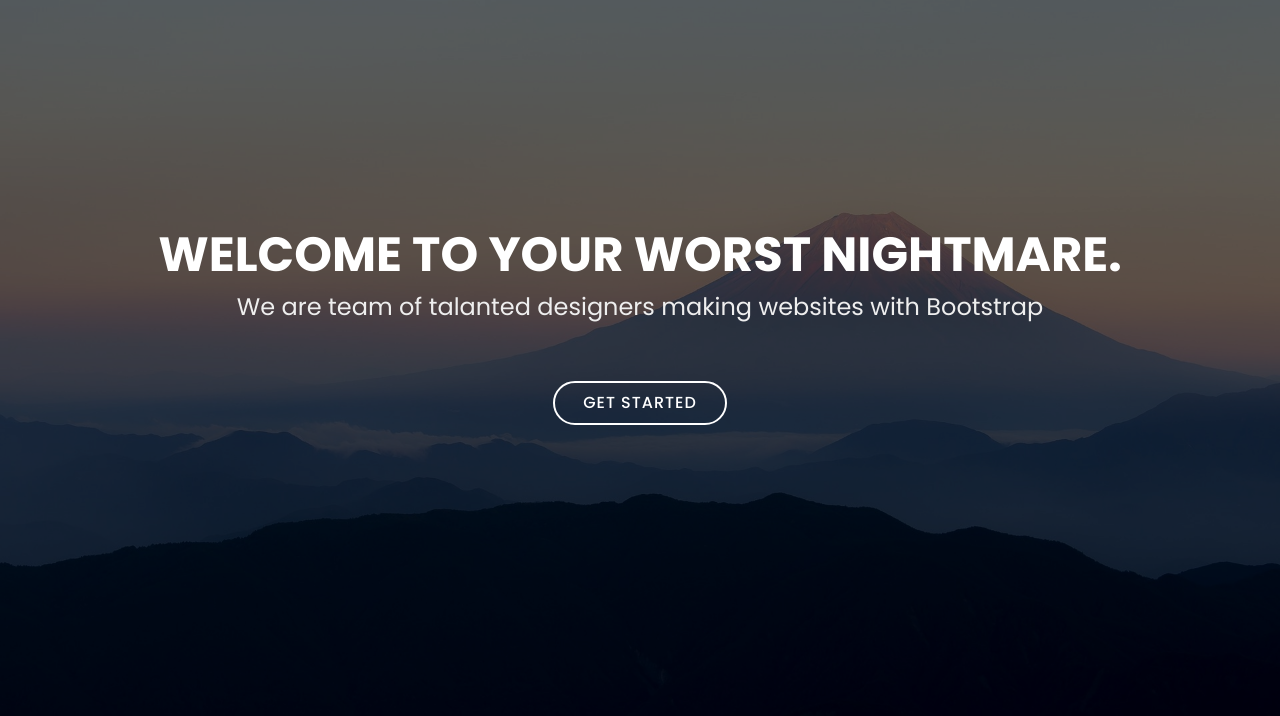
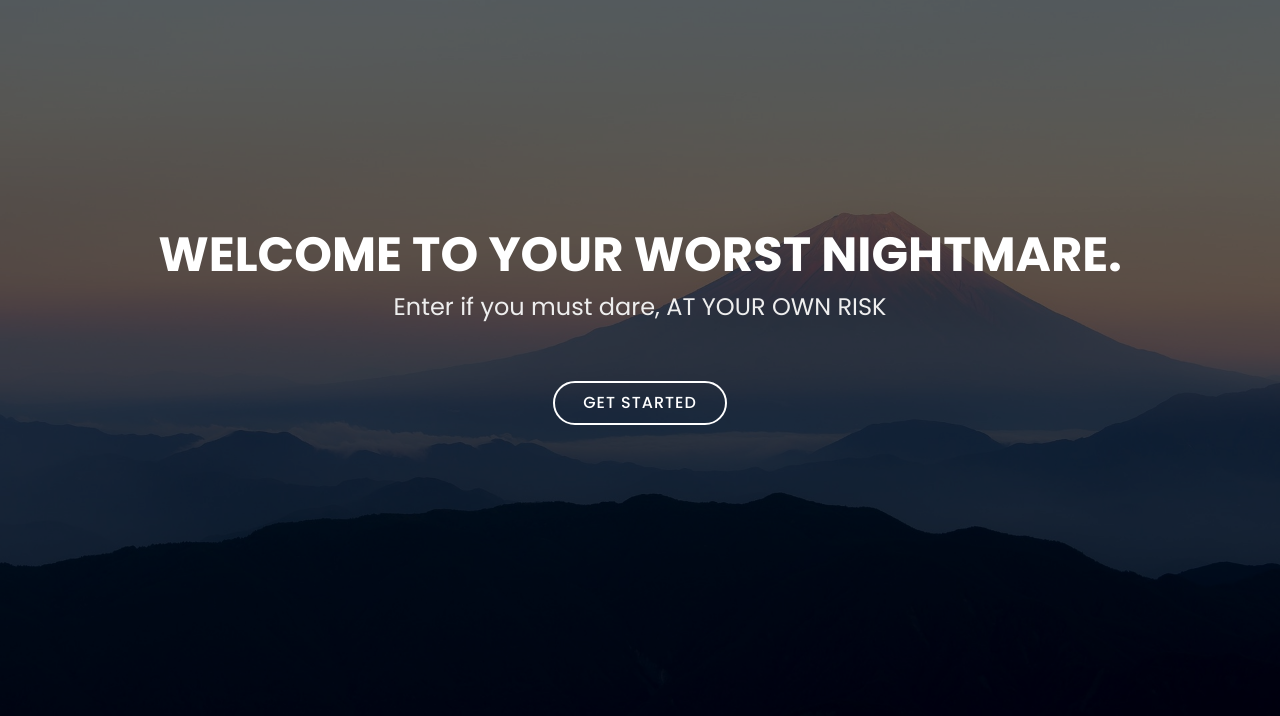
Before and after one commit to itsjustmeqween/regina, a plain HTML site: page index.html in a window 1280 px wide. Shown: the part 84-800 px from the top of the page. Drawn offline with nearby package versions, Linux system fonts and the light colour scheme; some packages are replaced by stand-ins of ours; a script that the page names is missing.

Commit message:
Update index.html

```diff
--- a/index.html
+++ b/index.html
@@ -82,7 +82,7 @@
   <section id="hero">
     <div class="hero-container">
       <h1>Welcome to your worst nightmare. </h1>
-      <h2>We are team of talanted designers making websites with Bootstrap</h2>
+      <h2>Enter if you must dare, AT YOUR OWN RISK</h2>
       <a href="#about" class="btn-get-started">Get Started</a>
     </div>
   </section><!-- #hero -->
```
